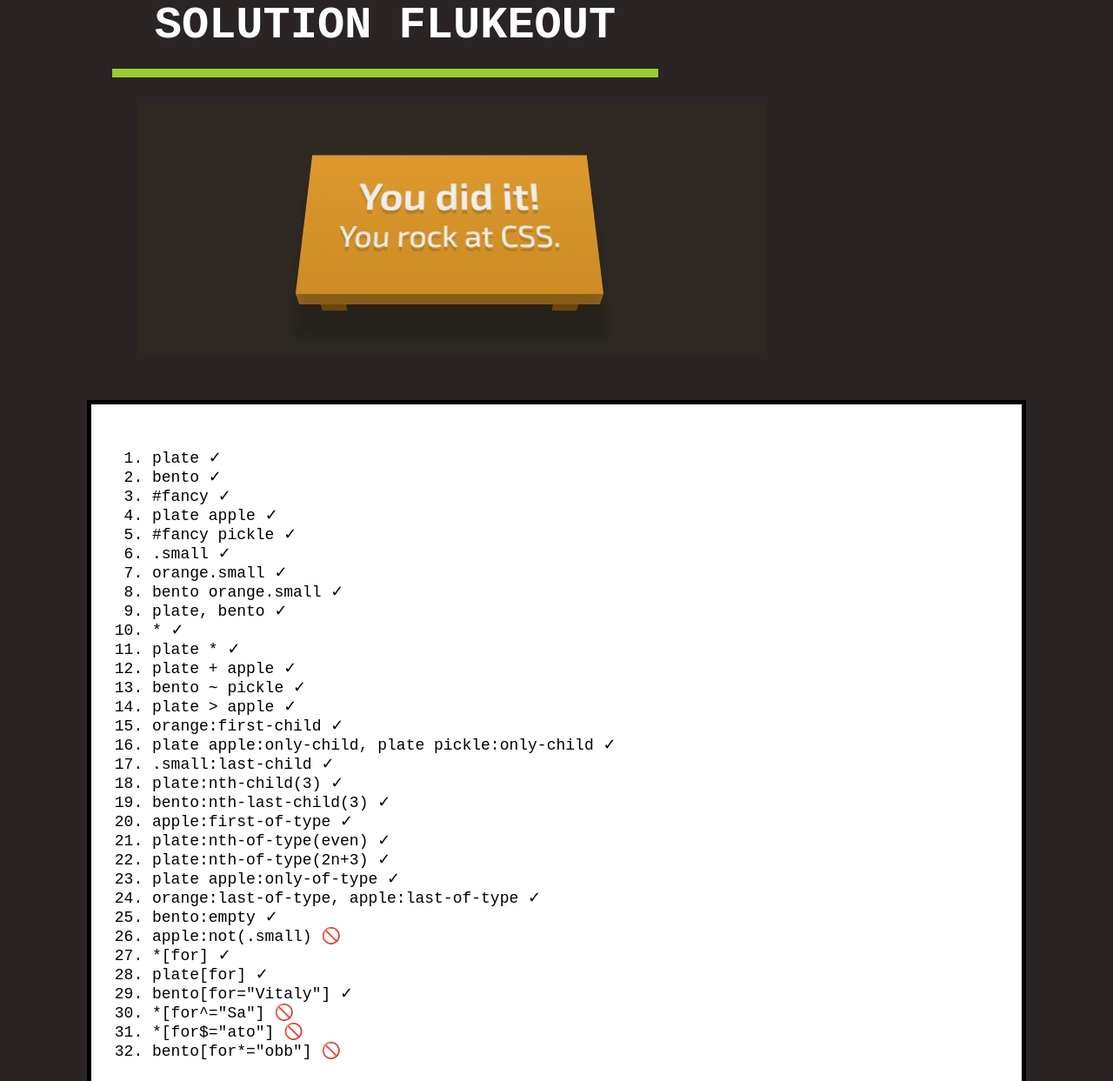
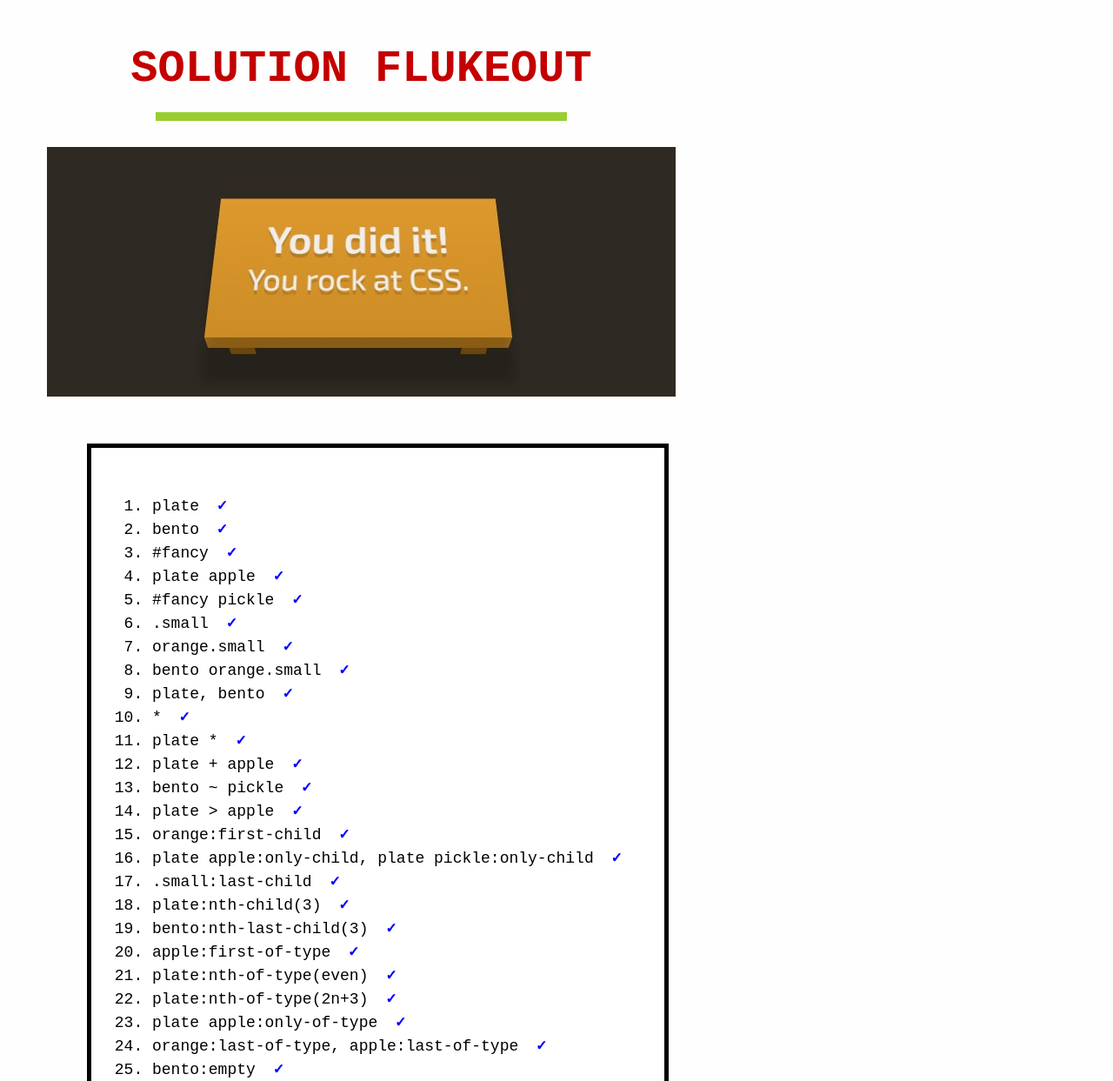
Before and after one commit to Angelorapana/Html-css-flukeout, a plain HTML site: page index.html in a window 1280 px wide. Shown: the top 1243 px of the page at 87% size. Drawn offline with Linux system fonts and the light colour scheme.

Commit message:
revisione style

```diff
--- a/style.css
+++ b/style.css
@@ -5,7 +5,8 @@
 }
 
 body {
-    background-color: rgb(42, 36, 36);
+    background-color: rgb(254, 254, 254);
+    padding: 50px;
 }
 
 header{
@@ -14,13 +15,14 @@ header{
 }
  main {
     padding: 50px;
+    display: inline-block;
  }
 
 h1 {
     font-family: monospace;
     text-align: center;
     font-size: 52px;
-    color: white;
+    color: rgb(196, 0, 0);
     margin-bottom: 20px;
 }
 
@@ -32,28 +34,28 @@ hr{
 
 
 .fluk{
-    margin-left: 155px;
     margin-top: 30px;
-    margin-right: 155px
-    width: 350px;
 }
 
 .table {
     border: 5px solid black;
     padding: 50px;
-    margin-left: 50px;
-    margin-right: 50px;
+    margin-right: 180px;
     background-color: white;
 }
 
+
 li{
-    color: bisque;
     font-family: monospace;
     color: black;
     font-size: 18px;
     margin-left: 20px;
+    margin-top: 5px;
+
 }
 
 .entity {
-
+        color: blue;
+    font-weight: bold;
+    margin-left: 10px;
 }
```
